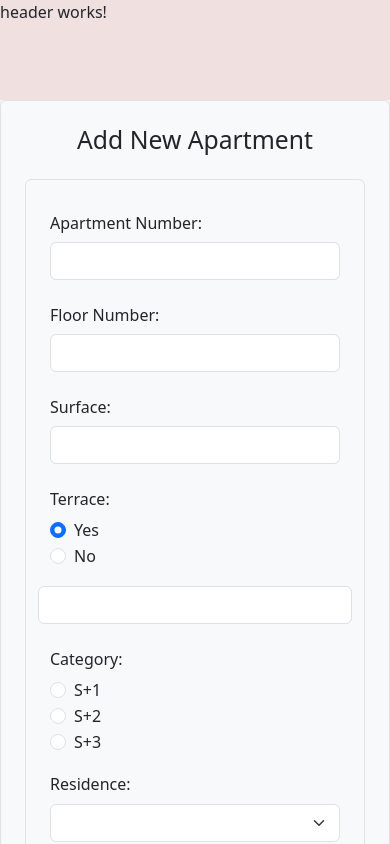
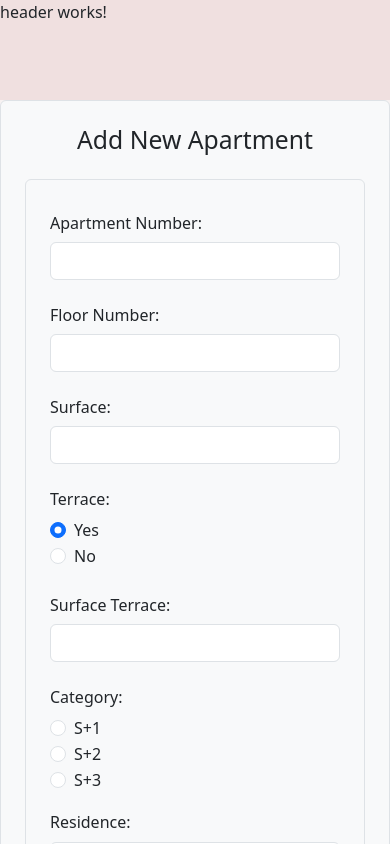
Before and after one commit to Azizo1230/atelier, an Angular app: page /addAppart in a window 390 px wide. Shown: the top 844 px of the page. Built offline with nearby package versions, Linux system fonts and the light colour scheme.

Commit message:
All champs + 2 champs numbers + surface terrace

```diff
--- a/src/app/Appartment/add-appartment/add-appartment.component.html
+++ b/src/app/Appartment/add-appartment/add-appartment.component.html
@@ -1,163 +1,92 @@
 <div class="container p-4 border rounded bg-light">
-
-    <!-- Titre du formulaire -->
-
     <h2 class="text-center mb-4">Add New Apartment</h2>
-
     <form [formGroup]="AddAppart" class="container p-4 border rounded bg-light">
-
         <div class="row mb-3">
-
             <label for="apartNum" class="col-sm-3 col-form-label">Apartment Number:</label>
 
             <div class="col-sm-9">
 
                 <input type="text" id="apartNum" class="form-control" formControlName="apartNum" />
-       <span style="color: red;" *ngIf="AddAppart.get('apartNum')?.invalid && AddAppart.get('apartNum')?.touched">Appart number is required !</span>
-
-
+                <small class="text-danger" *ngIf="AddAppart.get('apartNum')?.invalid && AddAppart.get('apartNum')?.touched">
+                  Apartment number is required and must be a number!
+                </small>
+              </div>
             </div>
 
+            <div class="row mb-3">
+                <label for="floorNum" class="col-sm-3 col-form-label">Floor Number:</label>
+                <div class="col-sm-9">
+                    <input type="text" id="floorNum" class="form-control" formControlName="floorNum" />
+                    <small class="text-danger" *ngIf="AddAppart.get('floorNum')?.invalid && AddAppart.get('floorNum')?.touched">
+                      Floor number is required, must be a number, and at least 2!
+                    </small>
+                  </div>
                 </div>
 
-
-
-
+                <div class="row mb-3">
+                    <label for="surface" class="col-sm-3 col-form-label">Surface:</label>
+                    <div class="col-sm-9">
+                        <input type="text" id="surface" class="form-control" formControlName="surface" />
+        <small class="text-danger" *ngIf="AddAppart.get('surface')?.invalid && AddAppart.get('surface')?.touched">
+          Surface is required!
+        </small>
+      </div>
+    </div>
 
     <div class="row mb-3">
-
-      <label for="floorNum" class="col-sm-3 col-form-label">Floor Number:</label>
-
+        <label class="col-sm-3 col-form-label">Terrace:</label>
         <div class="col-sm-9">
-
-       <input type="text" id="floorNum" class="form-control" formControlName="floorNum" />
-
-
-
+            <div class="form-check">
+                <input type="radio" id="terraceYes" value="yes" formControlName="terrace" class="form-check-input" (change)="onTerraceChange()" />
+                <label for="terraceYes" class="form-check-label">Yes</label>
+              </div>
+              <div class="form-check">
+                <input type="radio" id="terraceNo" value="no" formControlName="terrace" class="form-check-input" (change)="onTerraceChange()" />
+                <label for="terraceNo" class="form-check-label">No</label>
+              </div>
+            </div>
           </div>
 
+          <div class="row mb-3">
+            <label for="surfaceTerrace" class="col-sm-3 col-form-label">Surface Terrace:</label>
+            <div class="col-sm-9">
+              <input type="text" id="surfaceTerrace" class="form-control" formControlName="surfaceterrace" />
+              <small class="text-danger" *ngIf="AddAppart.get('surfaceterrace')?.invalid && AddAppart.get('surfaceterrace')?.touched">
+                Surface terrace is required if terrace is Yes!
+              </small>
+            </div>
           </div>
 
-
-
           <div class="row mb-3">
-
-      <label for="surface" class="col-sm-3 col-form-label">Surface:</label>
-
+            <label class="col-sm-3 col-form-label">Category:</label>
             <div class="col-sm-9">
-
-       <input type="text" id="surface" class="form-control" formControlName="surface" />
-
-
-
+                <div class="form-check">
+                    <input type="radio" id="categoryS1" value="S+1" formControlName="category" class="form-check-input" />
+                    <label for="categoryS1" class="form-check-label">S+1</label>
                   </div>
-
+                  <div class="form-check">
+                    <input type="radio" id="categoryS2" value="S+2" formControlName="category" class="form-check-input" />
+                    <label for="categoryS2" class="form-check-label">S+2</label>
                   </div>
-
-
-
-     <div class="row mb-3">
-
-      <label class="col-sm-3 col-form-label" >Terrace:</label>
-
-      <div class="col-sm-9">
-
                   <div class="form-check">
-
-        <input type="radio" id="terraceYes" value="yes" formControlName="terrace" class="form-check-input" />
-
-        <label for="terraceYes" class="form-check-label">Yes</label>
-
+                    <input type="radio" id="categoryS3" value="S+3" formControlName="category" class="form-check-input" />
+                    <label for="categoryS3" class="form-check-label">S+3</label>
                   </div>
-
-       <div class="form-check">
-
-        <input type="radio" id="terraceNo" value="no" formControlName="terrace" class="form-check-input" />
-
-        <label for="terraceNo" class="form-check-label">No</label>
-
                 </div>
-
-      </div>
-
-     </div>
-
-
-
-     <div class="row mb-3">
-
-
-
-       <input type="text" id="surfaceTerrace" class="form-control" formControlName="surfaceterrace"
-
-       />
-
-
-
-      </div>
-
-
-
-
-
-
-
-     <div class="row mb-3">
-
-      <label class="col-sm-3 col-form-label">Category:</label>
-
-      <div class="col-sm-9">
-
-       <div class="form-check">
-
-        <input type="radio" id="categoryS1" value="S+1" formControlName="category" class="form-check-input" />
-
-        <label for="categoryS1" class="form-check-label">S+1</label>
-
-       </div>
-
-       <div class="form-check">
-
-        <input type="radio" id="categoryS2" value="S+2" formControlName="category" class="form-check-input" />
-
-        <label for="categoryS2" class="form-check-label">S+2</label>
-
-       </div>
-
-       <div class="form-check">
-
-        <input type="radio" id="categoryS3" value="S+3" formControlName="category" class="form-check-input" />
-
-        <label for="categoryS3" class="form-check-label">S+3</label>
-
-       </div>
-
-      </div>
-
               </div>
 
               <div class="mb-3">
-
                 <label for="residence" class="form-label">Residence:</label>
-
                 <select id="residence" class="form-select" formControlName="ResidenceId">
-
+                    <option value="">Select a residence</option>
                 </select>
-
             </div>
 
             <div class="row">
-
               <div class="col text-center">
-
                 <button type="submit" class="btn btn-primary me-2" [disabled]="AddAppart.invalid">Add</button>
-
         <button type="button" class="btn btn-secondary">Reset</button>
-
       </div>
-
     </div>
-
 </form>
-
 </div>
--- a/src/app/Appartment/add-appartment/add-appartment.component.ts
+++ b/src/app/Appartment/add-appartment/add-appartment.component.ts
@@ -9,12 +9,21 @@ import { FormControl, FormGroup, Validators } from '@angular/forms';
 export class AddAppartmentComponent {
 
   AddAppart = new FormGroup({
-  apartNum:new FormControl('',Validators.required),
-  floorNum:new FormControl('',[Validators.required,Validators.min(2)]),
-  surface:new FormControl(''),
-  terrace:new FormControl('yes'),
-  surfaceterrace:new FormControl(''),
-  category:new FormControl(''),
-  ResidenceId:new FormControl('')
-});
-}
+    apartNum: new FormControl('', [Validators.required, Validators.pattern('^[0-9]+$')]),
+    floorNum: new FormControl('', [Validators.required, Validators.min(2), Validators.pattern('^[0-9]+$')]),
+    surface:new FormControl('',Validators.required),
+    terrace:new FormControl('yes',Validators.required),
+    surfaceterrace: new FormControl({ value: '', disabled: false }, Validators.required),
+    category:new FormControl('',Validators.required),
+    ResidenceId:new FormControl('',Validators.required)
+  });
+
+  onTerraceChange() {
+    if (this.AddAppart.get('terrace')?.value === 'yes') {
+      this.AddAppart.get('surfaceterrace')?.enable();
+    } else {
+      this.AddAppart.get('surfaceterrace')?.disable();
+      this.AddAppart.get('surfaceterrace')?.setValue('');
+    }
+  }
+  }
```
Lines whose indentation alone changed are shown as unchanged.
